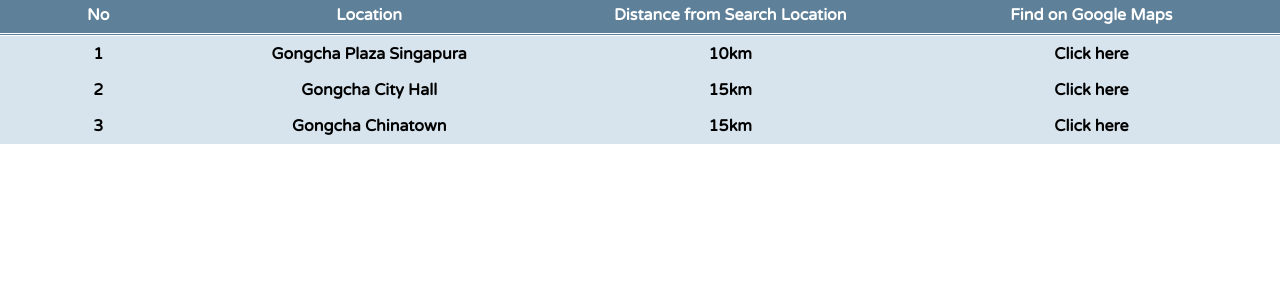
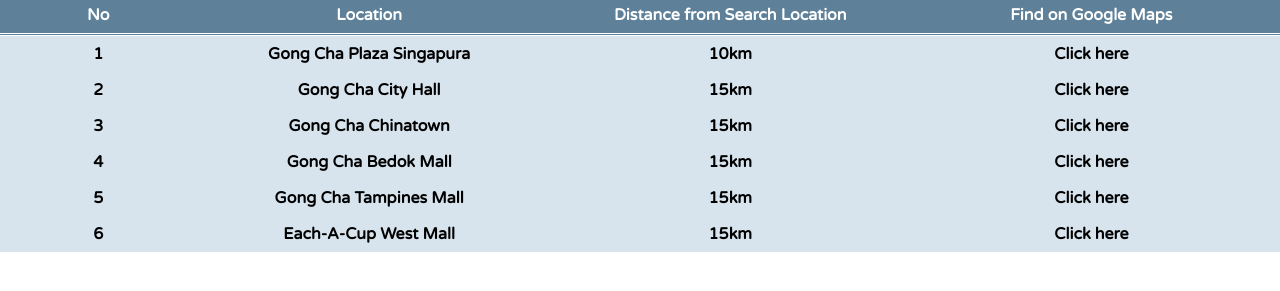
Before and after one commit to linjj93/css-test, a plain HTML site: page index.html in a window 1280 px wide. Shown: the part 125-416 px from the top of the page. Drawn offline with Linux system fonts and the light colour scheme.

Commit message:
change minmax

```diff
--- a/index.html
+++ b/index.html
@@ -49,19 +49,37 @@
         </li>
         <li>
           <span>1</span>
-          <span>Gongcha Plaza Singapura</span>
+          <span>Gong Cha Plaza Singapura</span>
           <span>10km</span>
           <span>Click here</span>
         </li>
         <li>
           <span>2</span>
-          <span>Gongcha City Hall</span>
+          <span>Gong Cha City Hall</span>
           <span>15km</span>
           <span>Click here</span>
         </li>
         <li>
           <span>3</span>
-          <span>Gongcha Chinatown</span>
+          <span>Gong Cha Chinatown</span>
+          <span>15km</span>
+          <span>Click here</span>
+        </li>
+        <li>
+          <span>4</span>
+          <span>Gong Cha Bedok Mall</span>
+          <span>15km</span>
+          <span>Click here</span>
+        </li>
+        <li>
+          <span>5</span>
+          <span>Gong Cha Tampines Mall</span>
+          <span>15km</span>
+          <span>Click here</span>
+        </li>
+        <li>
+          <span>6</span>
+          <span>Each-A-Cup West Mall</span>
           <span>15km</span>
           <span>Click here</span>
         </li>
--- a/style.css
+++ b/style.css
@@ -6,13 +6,10 @@
   font-family: "Varela Round", sans-serif;
 }
 
-body {
-}
-
 .search-wrapper {
   display: grid;
   grid-template-columns: repeat(auto-fit, minmax(320px, 1fr));
-  grid-template-rows: repeat(auto-fit, minmax(80px, 1fr));
+  grid-template-rows: repeat(auto-fit, minmax(60px, 1fr));
 }
 
 .search-brand,
@@ -40,7 +37,6 @@
   color: #444;
   min-width: 60%;
   border: 1px solid #aaa;
-
   border-radius: 0.5em;
 }
 
```
